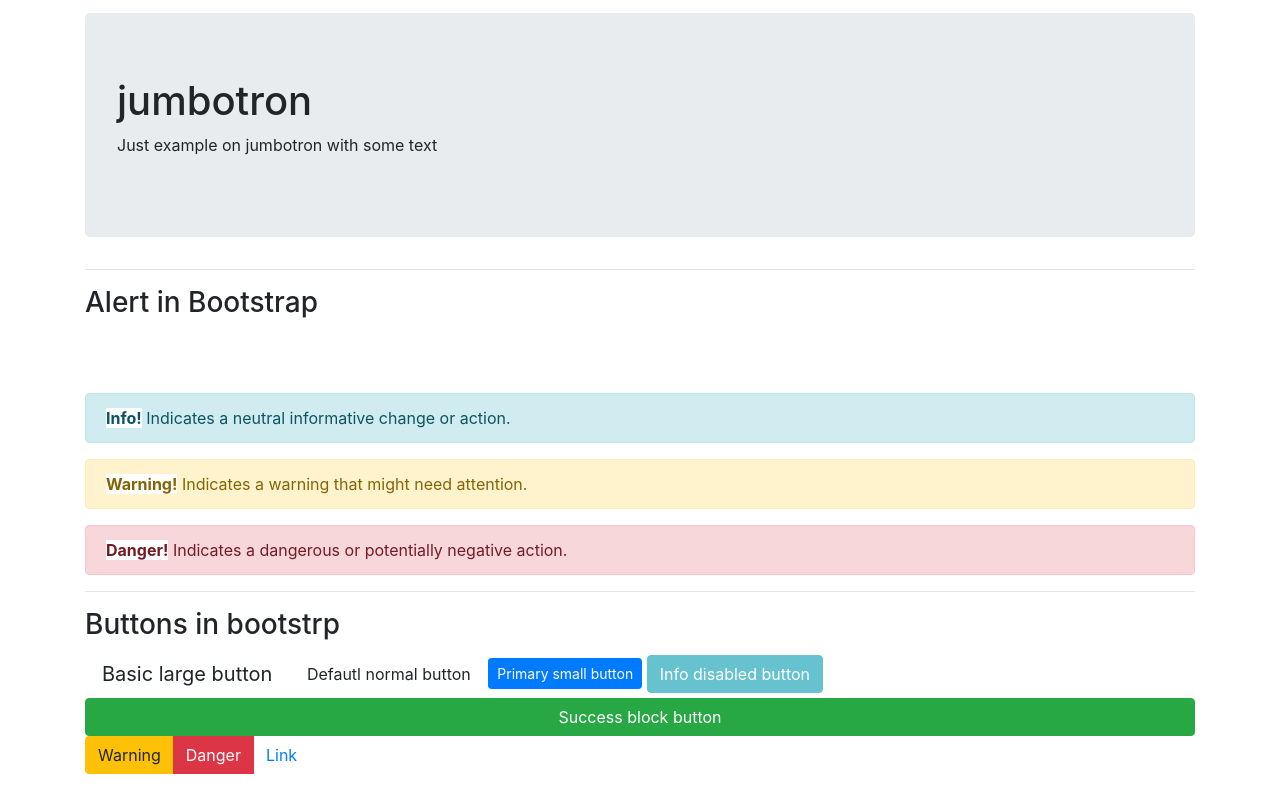
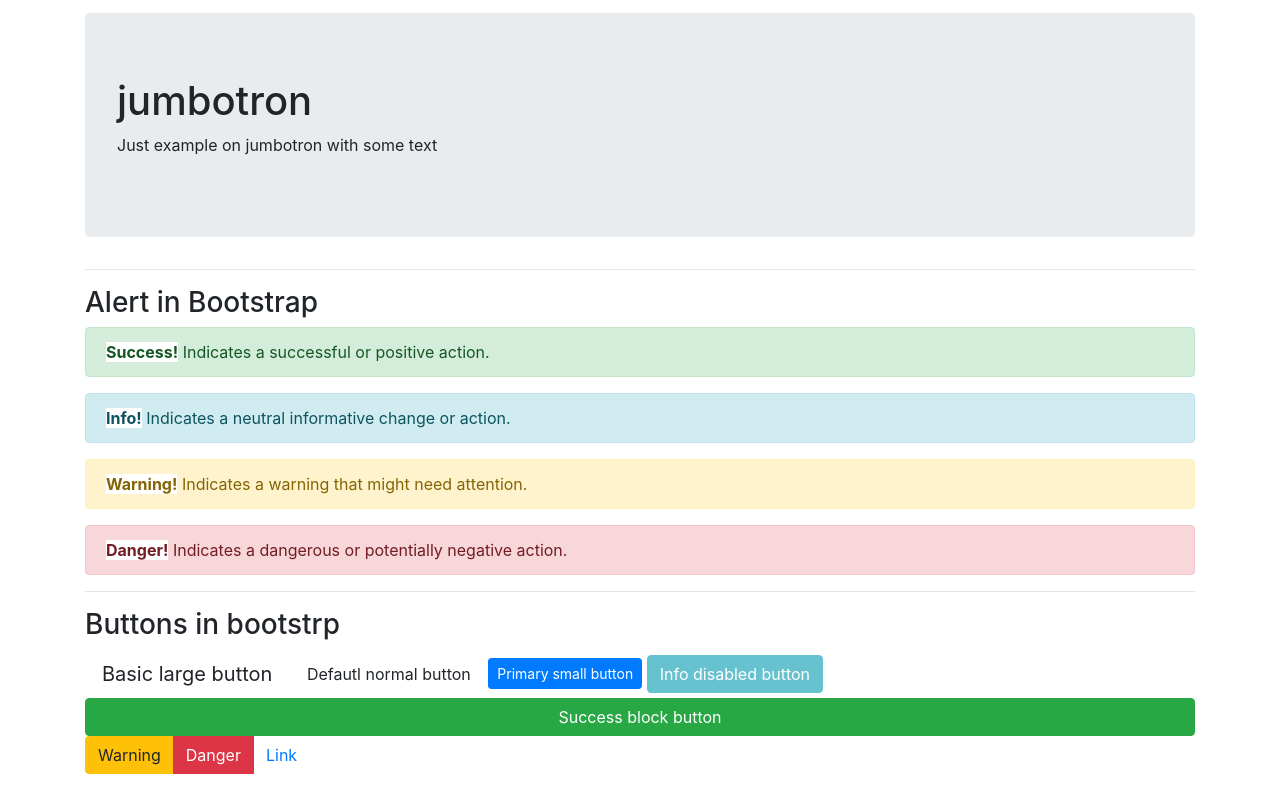
Before and after one commit to Salah-ERPmax/bootstrap-test, a website: page src/index.html in a window 1280 px wide. Shown: the part 980-1770 px from the top of the page. Drawn offline with nearby package versions, Linux system fonts and the light colour scheme.

Commit message:
Initial commit

```diff
--- a/src/index.html
+++ b/src/index.html
@@ -180,7 +180,7 @@
       <section>
         <h3>Alert in Bootstrap</h3>
 
-        <div class="alert alert-success fade in">
+        <div class="alert alert-success">
           <strong>Success!</strong> Indicates a successful or positive action.
         </div>
 
```
Also changed, not shown: readme.md (added).
